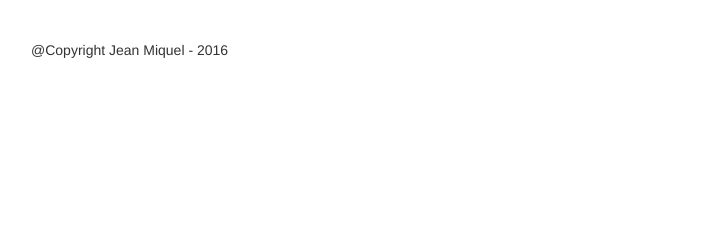
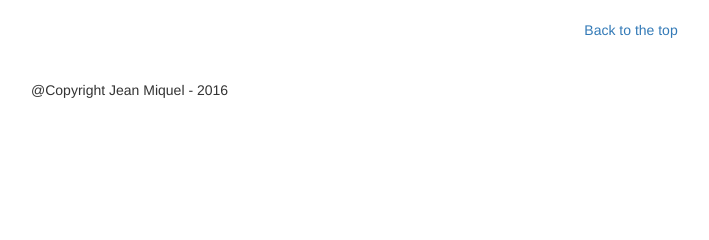
Before and after one commit to jeanmiquel/WebProject, a PHP site: page /view/index.php in a window 1280 px wide. Shown: the part 311-551 px from the top of the page, without its empty margins (9-718 px from the left). Run offline with PHP 8.4, Linux system fonts and the light colour scheme; data that the repository does not hold is empty; some libraries are stand-ins or nearby versions.

Commit message:
add link to go back

```diff
--- a/view/index.php
+++ b/view/index.php
@@ -43,7 +43,7 @@
         foreach($candies as $candy)	//Call each attribute of the Candy Table and echo them with the possibility to add in the user basket
 	    {
     	   echo "<tr>
-    			<td><div class='navbar-left candy'>"   /**print the name and the flavor**/
+    			<td><div class='candy'>"   /**print the name and the flavor**/
                 ,$candy['nomBonbon'],"
     			 ",$candy['saveur'];
 
@@ -83,7 +83,7 @@
                 }
                         // Opinion button, sending value the candy's ID for the Controller
     			echo
-                "<form action='../controller/ControllerOpinion.php' method='POST'>
+                "<form class ='opbutton' action='../controller/ControllerOpinion.php' method='POST'>
                     <input type='hidden' value='showOpinion' name='action'>
     				<button type='submit' name='idCandy' value=",$candy['idBonbon']," class='btn btn-default'>Opinions</button>
     			</form>
@@ -122,6 +122,12 @@
 
         </div> <!--End of the page div-->
 
+        <!--Link to go back to the top of the index-->
+
+        <div class='rightfoot'>
+            <center><a href="../view/index.php">Back to the top</a></center>
+        </div>
+
 
         <?php include("footer.php"); ?>
 
```
Also changed, not shown: view/catalog.php (+8 -0 lines).
